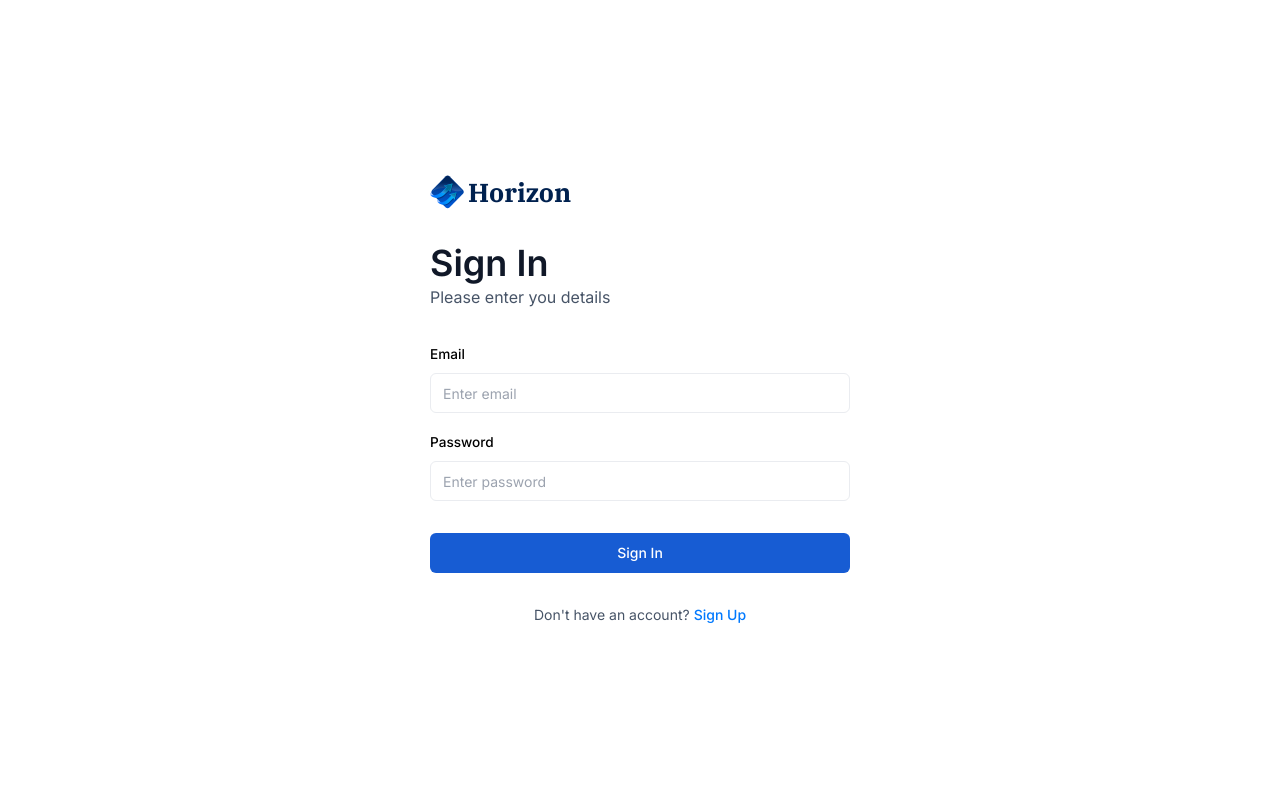
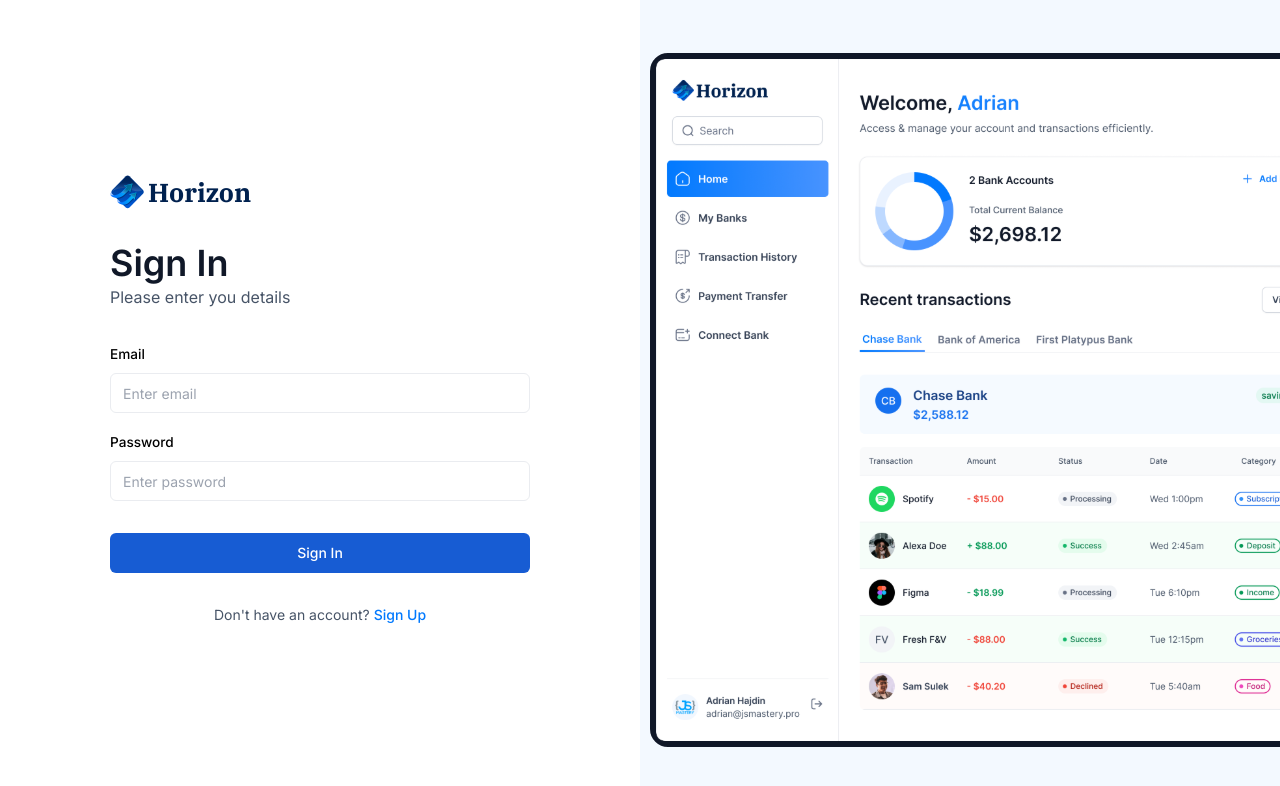
Before and after one commit to chardiecode/bankin-finance, a Next.js app: page /sign-in in a window 1280 px wide. Shown: the top 786 px of the page. Built offline with nearby package versions, Linux system fonts and the light colour scheme.

Commit message:
Add imge on layout

```diff
--- a/app/(auth)/layout.tsx
+++ b/app/(auth)/layout.tsx
@@ -1,7 +1,24 @@
+import Image from "next/image";
+
 export default function RootLayout({
   children,
 }: Readonly<{
   children: React.ReactNode;
 }>) {
-  return <main>{children}</main>;
+  return (
+    <main className="flex min-h-screen w-full justify-between font-inter">
+      {children}
+      <div className="auth-asset">
+        <div>
+          <Image
+            src="/icons/auth-image.svg"
+            width={500}
+            height={500}
+            style={{ width: "auto" }}
+            alt="Background image"
+          />
+        </div>
+      </div>
+    </main>
+  );
 }
```
